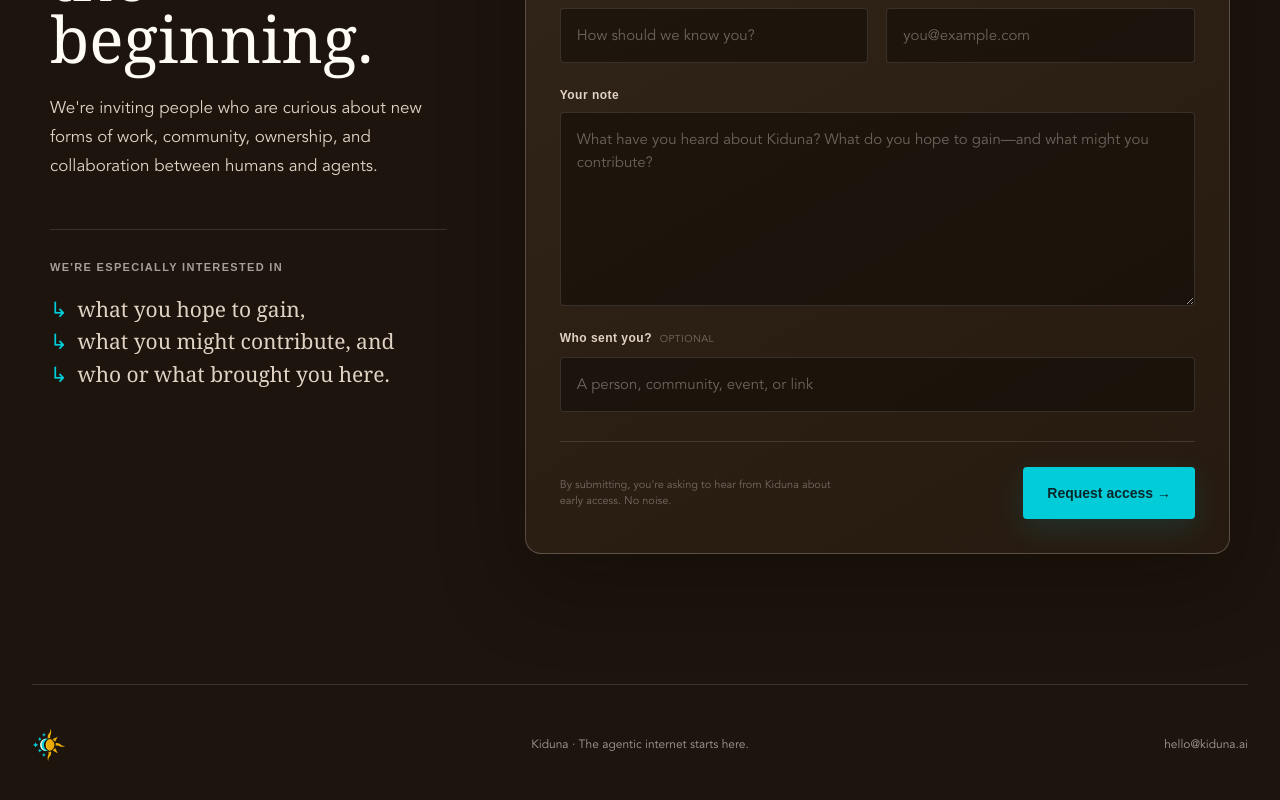
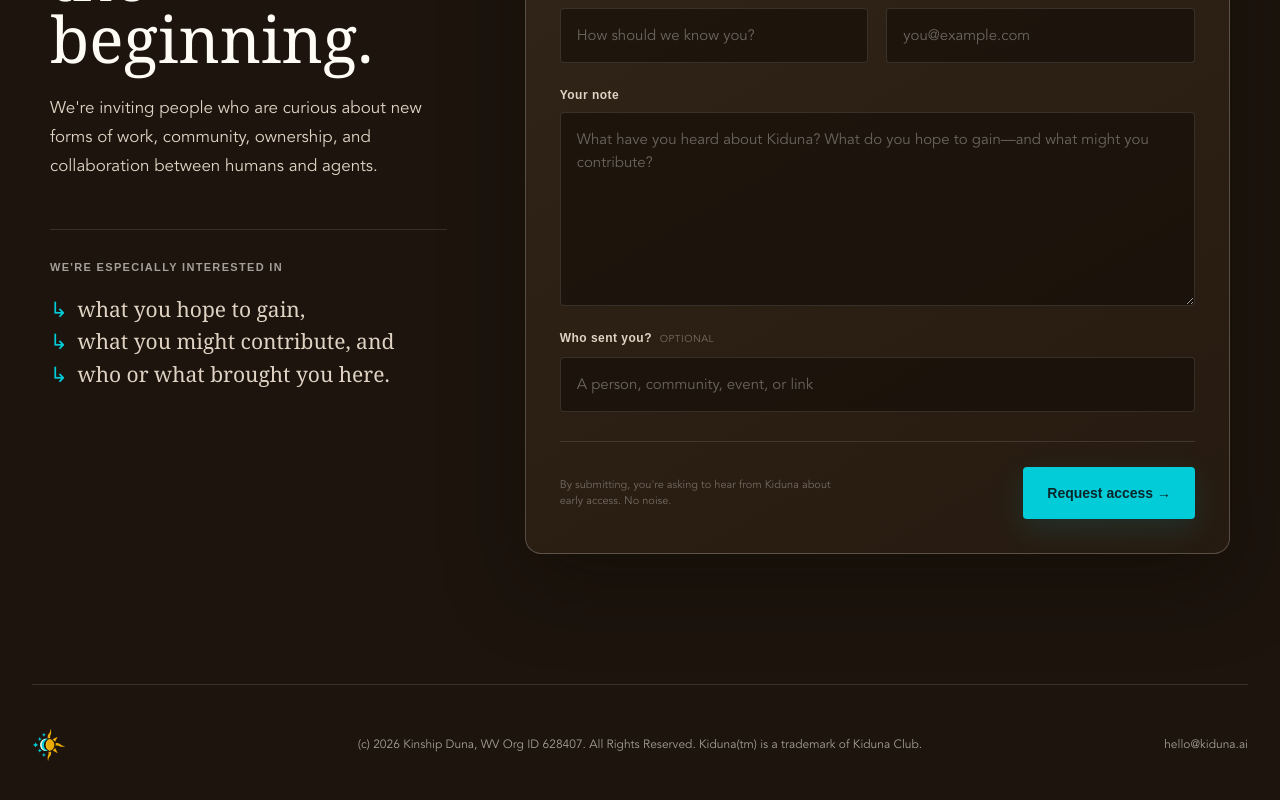
Before and after one commit to uncle-psy/kiduna, a Next.js app: page / in a window 1280 px wide. Shown: the part 2666-3466 px from the top of the page. Built offline with nearby package versions, Linux system fonts and the light colour scheme; a web font is replaced by a local one.

Commit message:
Update footer legal notice

```diff
--- a/app/page.tsx
+++ b/app/page.tsx
@@ -221,7 +221,7 @@
 
       <footer>
         <Image src="/kiduna-mark.svg" alt="" width={34} height={34} />
-        <p>Kiduna · The agentic internet starts here.</p>
+        <p>(c) 2026 Kinship Duna, WV Org ID 628407. All Rights Reserved. Kiduna(tm) is a trademark of Kiduna Club.</p>
         <a href="mailto:hello@kiduna.ai">hello@kiduna.ai</a>
       </footer>
     </main>
```
